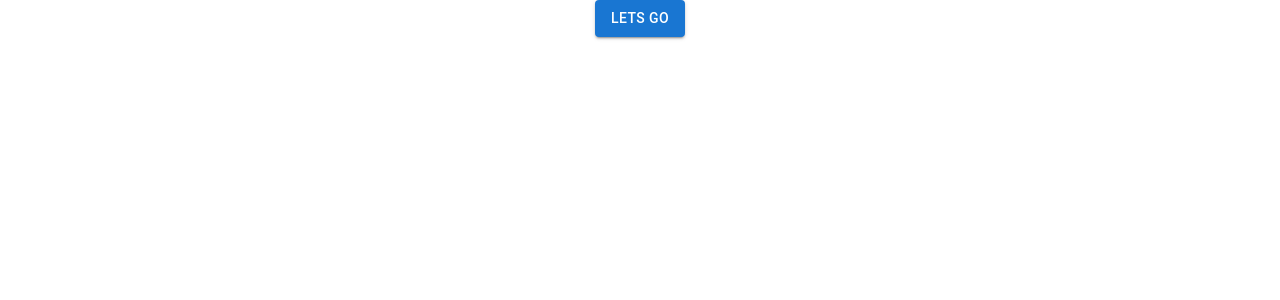
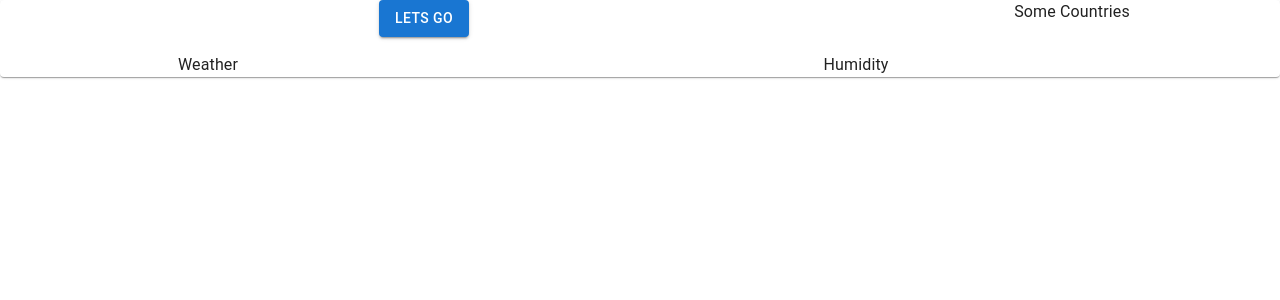
Before and after one commit to Codekazuki/weather-app, a React (Create React App) app: page / in a window 1280 px wide. Shown: the top 300 px of the page. Built offline with nearby package versions, Linux system fonts and the light colour scheme.

Commit message:
getting better

```diff
--- a/src/App.js
+++ b/src/App.js
@@ -1,10 +1,25 @@
-import { Button } from "@mui/material";
+import { Button, Card, Grid, Typography } from "@mui/material";
 import "./App.css";
 
 function App() {
   return (
     <div className='App'>
-      <Button variant='contained'>Lets go</Button>
+      <Card>
+        <Grid container spacing={2}>
+          <Grid item xs={8}>
+            <Button variant='contained'>Lets go</Button>
+          </Grid>
+          <Grid item xs={4}>
+            <Typography>Some Countries</Typography>
+          </Grid>
+          <Grid item xs={4}>
+            <Typography>Weather</Typography>
+          </Grid>
+          <Grid item xs={8}>
+            <Typography> Humidity </Typography>
+          </Grid>
+        </Grid>
+      </Card>
     </div>
   );
 }
```
